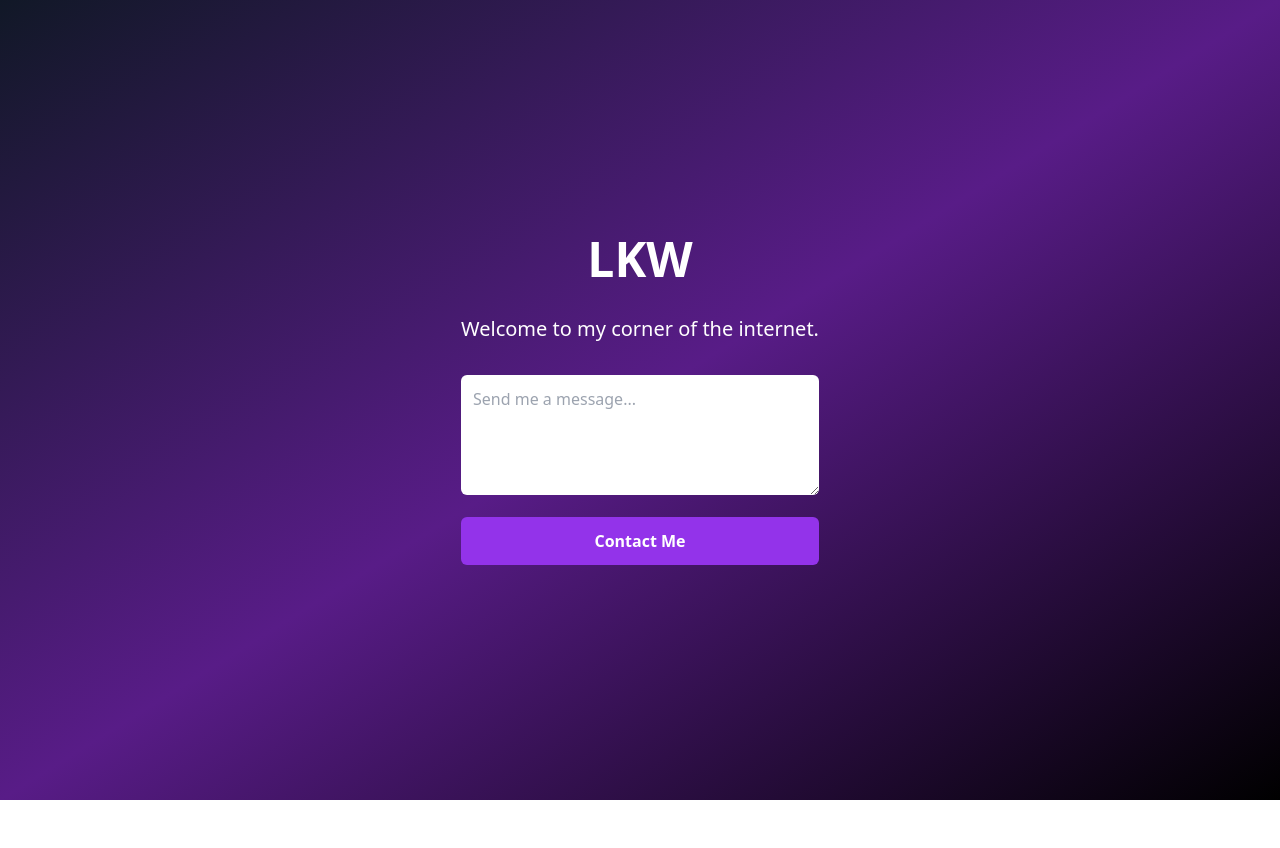
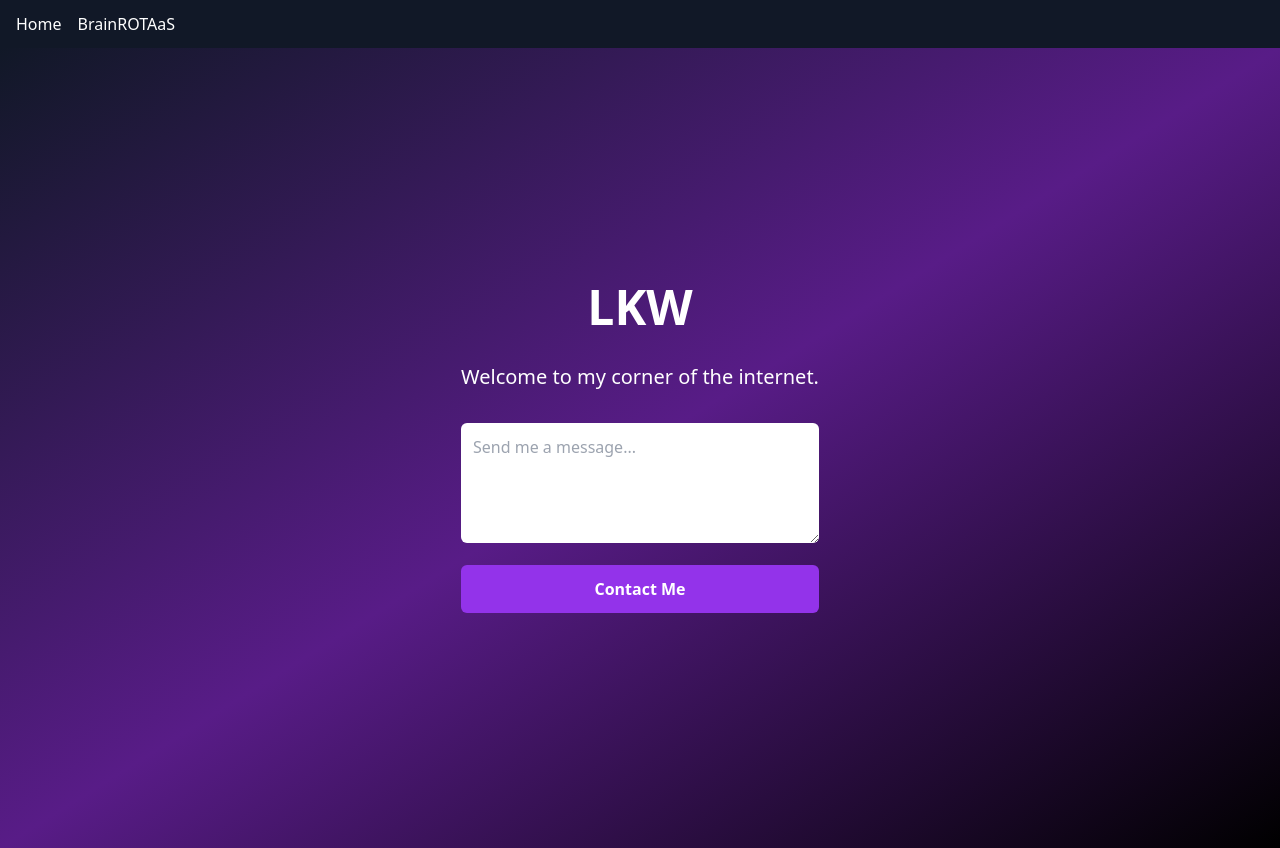
Before and after one commit to lwelling/fake-startup-site, a React (Vite) app: page / in a window 1280 px wide. Before the commit the page ends 800 px from the top, so only its background shows below. Built offline with nearby package versions, Linux system fonts and the light colour scheme.

Commit message:
Add navbar and configure SPA fallback

```diff
--- a/src/App.jsx
+++ b/src/App.jsx
@@ -1,10 +1,12 @@
 import { BrowserRouter, Routes, Route } from 'react-router-dom';
 import Home from './pages/Home.jsx';
 import BrainRotaas from './pages/BrainRotaas.jsx';
+import Navbar from './components/Navbar.jsx';
 
 export default function App() {
   return (
     <BrowserRouter>
+      <Navbar />
       <Routes>
         <Route path="/" element={<Home />} />
         <Route path="/brainrotaas" element={<BrainRotaas />} />
--- /dev/null
+++ b/src/components/Navbar.jsx
@@ -0,0 +1,16 @@
+import { Link } from 'react-router-dom';
+
+export default function Navbar() {
+  return (
+    <nav className="bg-gray-900 text-white px-4 py-3 shadow-md">
+      <ul className="flex space-x-4">
+        <li>
+          <Link to="/" className="hover:underline">Home</Link>
+        </li>
+        <li>
+          <Link to="/brainrotaas" className="hover:underline">BrainROTAaS</Link>
+        </li>
+      </ul>
+    </nav>
+  );
+}
--- a/vite.config.js
+++ b/vite.config.js
@@ -3,4 +3,12 @@ import react from '@vitejs/plugin-react';
 
 export default defineConfig({
   plugins: [react()],
+  build: {
+    rollupOptions: {
+      input: {
+        main: 'index.html',
+        notFound: '404.html',
+      },
+    },
+  },
 });
```
Also changed, not shown: 404.html (added, +12 -0 lines).
